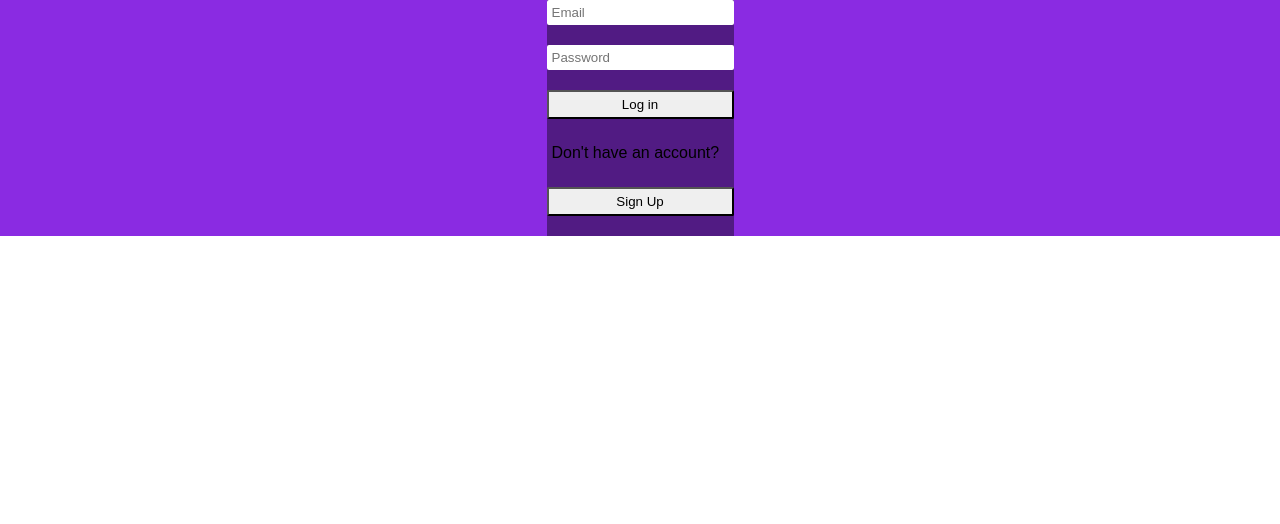
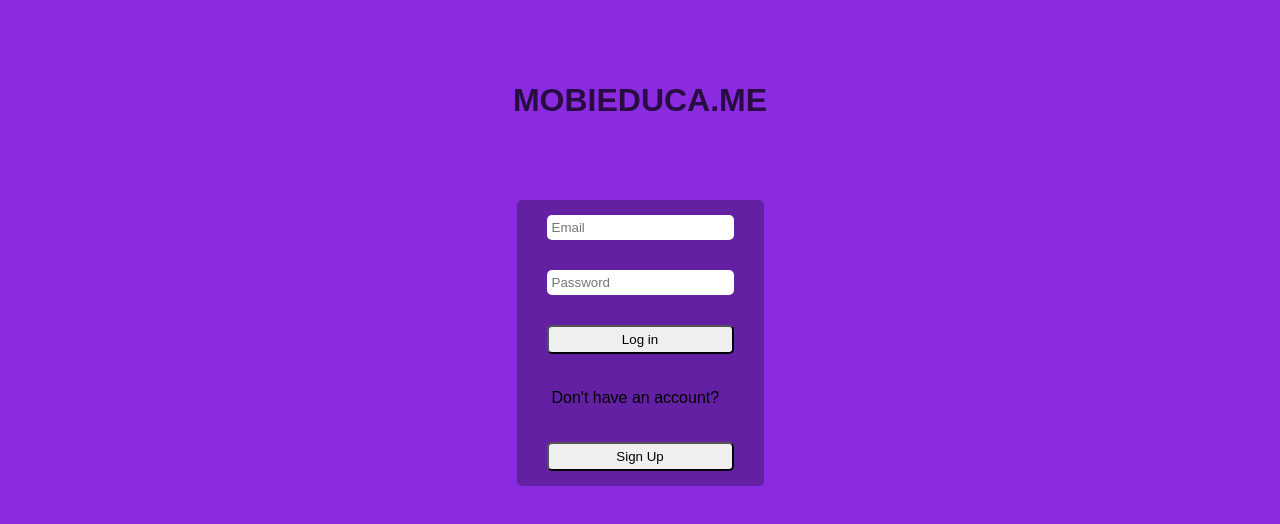
Before and after one commit to rodrigocdpadua/mobieduca, a React (Create React App) app: page / in a window 1280 px wide. Shown: the top 524 px of the page. Built offline with nearby package versions, Linux system fonts and the light colour scheme.

Commit message:
add header and main tags

```diff
--- a/src/App.js
+++ b/src/App.js
@@ -1,8 +1,12 @@
+import Header from './components/header'
 import Home from './pages/home'
 
 function App() {
   return (
-    <Home />
+    <>
+      <Header />
+      <Home />
+    </>
   );
 }
 
--- /dev/null
+++ b/src/app.css
@@ -0,0 +1,40 @@
+* {
+    margin: 0;
+    padding: 0;
+    font-family: 'Poppins', sans-serif;
+}
+
+body{
+    background-color: #8a2be2;
+}
+
+.header{
+    display: flex;
+    justify-content: center;
+    align-items: center;
+    height: 200px;
+    color: #280d42;
+}
+
+.main{
+    display: flex;
+    justify-content: center;
+}
+.container{
+    display: flex;
+    justify-content: center;
+    border-radius: 5px;
+    background-color: #511b83ab;
+}
+.container label, .container input, .container button{
+    padding: 5px;
+    border-radius: 5px;
+    margin: 15px 30px 15px 30px;
+}
+.container input{
+    border: none;
+}
+.logInContainer, .signUpContainer{
+    display: flex;
+    flex-direction: column;
+}
--- /dev/null
+++ b/src/components/header/index.js
@@ -0,0 +1,11 @@
+import '../../app.css';
+
+const Header = () => {
+    return (
+        <header className="header">
+            <h1 className="title">MOBIEDUCA.ME</h1>
+        </header>
+    );
+}
+
+export default Header;
--- a/src/pages/home/home.css
+++ /dev/null
@@ -1,24 +0,0 @@
-* {
-    margin: 0;
-    padding: 0;
-}
-.container{
-    font-family: 'Poppins', sans-serif;
-    display: flex;
-    justify-content: center;
-    background-color: #8a2be2;
-}
-.container input{
-    border: none;
-}
-.container label, .container input, .container button{
-    margin-bottom: 20px;
-    padding: 5px;
-    border-radius: 2px;
-}
-
-.logInContainer, .signUpContainer{
-    display: flex;
-    flex-direction: column;
-    background-color: #511b83;
-}
--- a/src/pages/home/index.js
+++ b/src/pages/home/index.js
@@ -1,7 +1,7 @@
 import React from 'react';
 import LogIn from './login';
 import SignUp from './signup';
-import './home.css';
+import '../../app.css';
 
 class Home extends React.Component {
     constructor(props){
@@ -20,6 +20,7 @@ class Home extends React.Component {
 
     render(){
         return(
+            <main className='main'>
                 <div className='container'>
                     {
                         this.state.type_connection == 'login' ?
@@ -36,6 +37,7 @@ class Home extends React.Component {
                             </div>
                     }
                 </div>
+            </main>
         );
     }
 }
```
Lines whose indentation alone changed are shown as unchanged.
